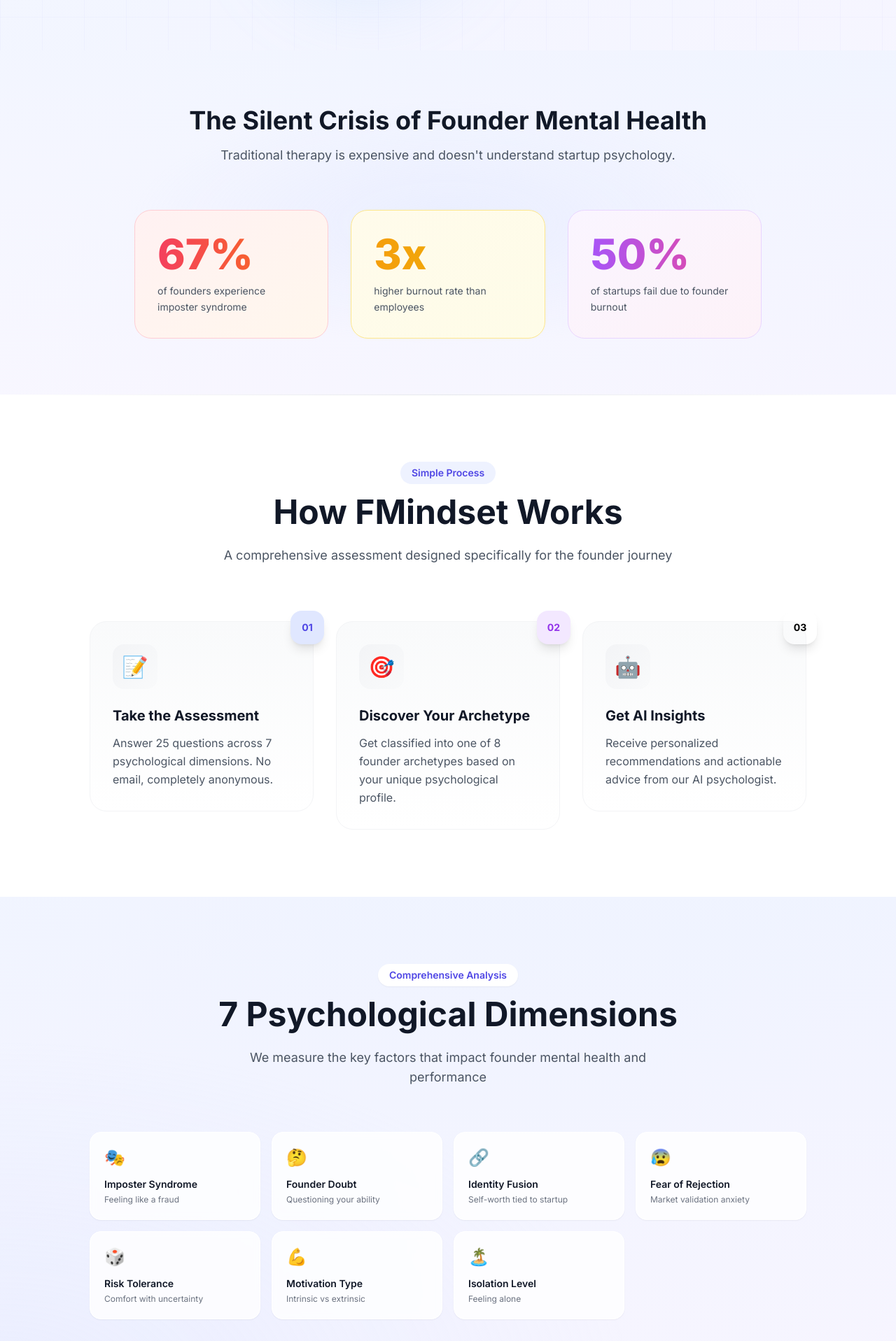
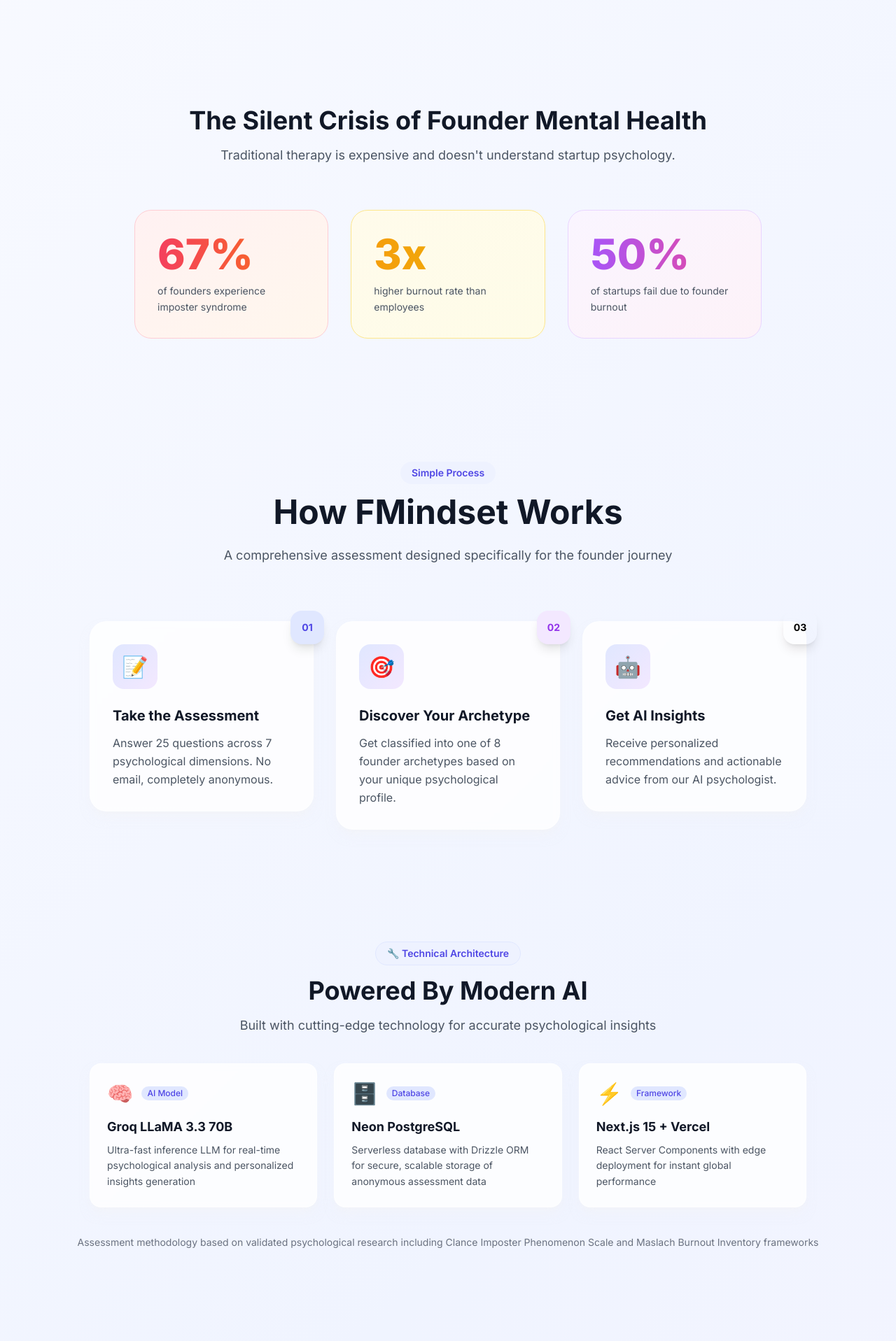
Before and after one commit to Elbrak17/fmindset, a Next.js app: page / in a window 1280 px wide. Shown: the part 880-2797 px from the top of the page at 70% size. Built offline with nearby package versions, Linux system fonts and the light colour scheme.

Commit message:
tech stack section, hackathon badge, unified homepage background

```diff
--- a/src/app/page.tsx
+++ b/src/app/page.tsx
@@ -2,21 +2,21 @@
 
 export default function Home() {
   return (
-    <div className="min-h-screen">
+    <div className="min-h-screen relative">
+      {/* Global Background - applies to entire page */}
+      <div className="fixed inset-0 bg-gradient-to-br from-slate-50 via-indigo-50/50 to-purple-50/50" />
+      <div className="fixed inset-0 bg-[radial-gradient(ellipse_at_top_right,_var(--tw-gradient-stops))] from-indigo-100/40 via-transparent to-transparent" />
+      <div className="fixed inset-0 bg-[linear-gradient(rgba(99,102,241,0.03)_1px,transparent_1px),linear-gradient(90deg,rgba(99,102,241,0.03)_1px,transparent_1px)] bg-[size:60px_60px]" />
+
+      {/* Floating Orbs - fixed position */}
+      <div className="fixed top-20 left-[10%] w-72 h-72 bg-gradient-to-br from-indigo-300/30 to-purple-300/30 rounded-full blur-3xl animate-blob pointer-events-none" />
+      <div className="fixed top-40 right-[10%] w-96 h-96 bg-gradient-to-br from-purple-300/20 to-pink-300/20 rounded-full blur-3xl animate-blob animation-delay-2000 pointer-events-none" />
+      <div className="fixed bottom-20 left-[30%] w-80 h-80 bg-gradient-to-br from-cyan-300/20 to-indigo-300/20 rounded-full blur-3xl animate-blob animation-delay-1000 pointer-events-none" />
+
+      {/* Content wrapper */}
+      <div className="relative z-10">
         {/* Hero Section */}
         <section className="relative min-h-[90vh] flex items-center overflow-hidden">
-        {/* Animated Background */}
-        <div className="absolute inset-0 bg-gradient-to-br from-slate-50 via-indigo-50/50 to-purple-50/50" />
-        <div className="absolute inset-0 bg-[radial-gradient(ellipse_at_top_right,_var(--tw-gradient-stops))] from-indigo-100/40 via-transparent to-transparent" />
-
-        {/* Floating Orbs */}
-        <div className="absolute top-20 left-[10%] w-72 h-72 bg-gradient-to-br from-indigo-300/30 to-purple-300/30 rounded-full blur-3xl animate-blob" />
-        <div className="absolute top-40 right-[10%] w-96 h-96 bg-gradient-to-br from-purple-300/20 to-pink-300/20 rounded-full blur-3xl animate-blob animation-delay-2000" />
-        <div className="absolute bottom-20 left-[30%] w-80 h-80 bg-gradient-to-br from-cyan-300/20 to-indigo-300/20 rounded-full blur-3xl animate-blob animation-delay-1000" />
-
-        {/* Grid Pattern */}
-        <div className="absolute inset-0 bg-[linear-gradient(rgba(99,102,241,0.03)_1px,transparent_1px),linear-gradient(90deg,rgba(99,102,241,0.03)_1px,transparent_1px)] bg-[size:60px_60px]" />
-
           <div className="relative container mx-auto px-4 py-20 lg:py-32">
           <div className="max-w-5xl mx-auto text-center">
             {/* Badge */}
@@ -104,11 +104,9 @@
 
         </section>
 
-      {/* Stats Section - Light Theme */}
-      <section className="py-20 bg-gradient-to-b from-indigo-50/50 to-purple-50/50 relative overflow-hidden">
-        <div className="absolute inset-0 bg-[radial-gradient(ellipse_at_center,_var(--tw-gradient-stops))] from-indigo-100/50 via-transparent to-transparent" />
-
-        <div className="relative container mx-auto px-4">
+        {/* Stats Section */}
+        <section className="py-20 relative">
+          <div className="container mx-auto px-4">
           <div className="text-center mb-16">
             <h2 className="text-3xl md:text-4xl font-bold text-gray-900 mb-4">
               The Silent Crisis of Founder Mental Health
@@ -136,9 +134,7 @@
         </section>
 
         {/* How It Works */}
-      <section className="py-24 bg-white relative overflow-hidden">
-        <div className="absolute top-0 left-0 right-0 h-px bg-gradient-to-r from-transparent via-gray-200 to-transparent" />
-
+        <section className="py-24 relative">
           <div className="container mx-auto px-4">
           <div className="text-center mb-20">
             <span className="inline-block px-4 py-1.5 rounded-full bg-indigo-50 text-indigo-600 text-sm font-semibold mb-4">
@@ -159,11 +155,11 @@
               { step: '03', icon: '🤖', title: 'Get AI Insights', desc: 'Receive personalized recommendations and actionable advice from our AI psychologist.', color: 'pink' },
             ].map((item, i) => (
               <div key={i} className="group relative">
-                <div className="relative p-8 rounded-3xl bg-gradient-to-b from-gray-50 to-white border border-gray-100 hover:border-gray-200 hover:shadow-xl hover:shadow-gray-100/50 transition-all duration-500">
+                <div className="relative p-8 rounded-3xl bg-white/80 backdrop-blur-sm border border-white/50 shadow-lg shadow-gray-100/50 hover:shadow-xl hover:shadow-indigo-100/50 transition-all duration-500">
                   <span className={`absolute -top-4 -right-4 w-12 h-12 rounded-2xl bg-${item.color}-100 flex items-center justify-center text-${item.color}-600 font-bold text-sm shadow-lg`}>
                     {item.step}
                   </span>
-                  <div className="w-16 h-16 rounded-2xl bg-gradient-to-br from-gray-100 to-gray-50 flex items-center justify-center text-3xl mb-6 group-hover:scale-110 transition-transform duration-500">
+                  <div className="w-16 h-16 rounded-2xl bg-gradient-to-br from-indigo-100 to-purple-100 flex items-center justify-center text-3xl mb-6 group-hover:scale-110 transition-transform duration-500">
                     {item.icon}
                   </div>
                   <h3 className="text-xl font-bold text-gray-900 mb-3">{item.title}</h3>
@@ -175,11 +171,64 @@
         </div>
         </section>
 
+        {/* Tech Stack / Powered By */}
+        <section className="py-16 relative">
+          <div className="container mx-auto px-4">
+          <div className="text-center mb-10">
+            <span className="inline-block px-4 py-1.5 rounded-full bg-indigo-50 text-indigo-600 text-sm font-semibold mb-4 border border-indigo-100">
+              🔧 Technical Architecture
+            </span>
+            <h2 className="text-3xl md:text-4xl font-bold text-gray-900 mb-4">
+              Powered By Modern AI
+            </h2>
+            <p className="text-gray-600 text-lg max-w-2xl mx-auto">
+              Built with cutting-edge technology for accurate psychological insights
+            </p>
+          </div>
+
+          <div className="grid grid-cols-1 md:grid-cols-3 gap-6 max-w-5xl mx-auto">
+            {[
+              {
+                icon: '🧠',
+                title: 'Groq LLaMA 3.3 70B',
+                desc: 'Ultra-fast inference LLM for real-time psychological analysis and personalized insights generation',
+                tag: 'AI Model'
+              },
+              {
+                icon: '🗄️',
+                title: 'Neon PostgreSQL',
+                desc: 'Serverless database with Drizzle ORM for secure, scalable storage of anonymous assessment data',
+                tag: 'Database'
+              },
+              {
+                icon: '⚡',
+                title: 'Next.js 15 + Vercel',
+                desc: 'React Server Components with edge deployment for instant global performance',
+                tag: 'Framework'
+              },
+            ].map((item, i) => (
+              <div key={i} className="group p-6 rounded-2xl bg-white/80 backdrop-blur-sm border border-white/50 shadow-lg shadow-gray-100/50 hover:shadow-xl hover:shadow-indigo-100/50 transition-all duration-300">
+                <div className="flex items-center gap-3 mb-4">
+                  <span className="text-3xl">{item.icon}</span>
+                  <span className="px-2 py-0.5 text-xs font-medium bg-indigo-100 text-indigo-600 rounded-full">{item.tag}</span>
+                </div>
+                <h3 className="text-lg font-bold text-gray-900 mb-2">{item.title}</h3>
+                <p className="text-sm text-gray-600 leading-relaxed">{item.desc}</p>
+              </div>
+            ))}
+          </div>
+
+          <div className="mt-10 text-center">
+            <p className="text-sm text-gray-500">
+              Assessment methodology based on validated psychological research including Clance Imposter Phenomenon Scale and Maslach Burnout Inventory frameworks
+            </p>
+          </div>
+        </div>
+        </section>
+
         {/* 7 Dimensions */}
-      <section className="py-24 bg-gradient-to-b from-indigo-50/50 to-purple-50/50 relative overflow-hidden">
-        <div className="absolute inset-0 bg-[radial-gradient(ellipse_at_bottom_left,_var(--tw-gradient-stops))] from-indigo-100/50 via-transparent to-transparent" />
-
-        <div className="relative container mx-auto px-4">
+        <section className="py-24 relative">
+          <div className="container mx-auto px-4">
           <div className="text-center mb-16">
             <span className="inline-block px-4 py-1.5 rounded-full bg-white text-indigo-600 text-sm font-semibold mb-4 shadow-sm">
               Comprehensive Analysis
@@ -213,7 +262,7 @@
         </section>
 
         {/* 8 Archetypes */}
-      <section className="py-24 bg-white relative">
+        <section className="py-24 relative">
           <div className="container mx-auto px-4">
           <div className="text-center mb-16">
             <span className="inline-block px-4 py-1.5 rounded-full bg-purple-50 text-purple-600 text-sm font-semibold mb-4">
@@ -243,7 +292,7 @@
                 className={`group relative p-6 rounded-2xl text-center transition-all duration-300 hover:scale-105 ${
                   arch.special
                     ? 'bg-gradient-to-br from-rose-50 to-orange-50 border-2 border-rose-200'
-                    : 'bg-gray-50 border border-gray-100 hover:border-indigo-200 hover:bg-indigo-50/50'
+                    : 'bg-white/80 backdrop-blur-sm border border-white/50 shadow-lg shadow-gray-100/50 hover:shadow-xl hover:shadow-indigo-100/50'
                 }`}
               >
                 <span className="text-4xl mb-3 block group-hover:scale-110 transition-transform duration-300">{arch.icon}</span>
@@ -260,7 +309,7 @@
         </section>
 
         {/* Disclaimer */}
-      <section className="py-8 bg-amber-50 border-y border-amber-100">
+        <section className="py-8 bg-amber-50/80 backdrop-blur-sm border-y border-amber-100">
           <div className="container mx-auto px-4">
             <div className="max-w-3xl mx-auto text-center flex items-center justify-center gap-3">
               <span className="text-2xl">⚠️</span>
@@ -308,5 +357,6 @@
           </div>
         </section>
       </div>
+    </div>
   )
 }
--- a/src/components/Layout/Footer.tsx
+++ b/src/components/Layout/Footer.tsx
@@ -91,6 +91,16 @@
 
         {/* Bottom Bar */}
         <div className="mt-16 pt-8 border-t border-gray-200">
+          {/* Hackathon Badge */}
+          <div className="flex justify-center mb-6">
+            <div className="inline-flex items-center gap-3 px-5 py-2.5 bg-gradient-to-r from-indigo-50 to-purple-50 rounded-full border border-indigo-100">
+              <span className="text-lg">🏆</span>
+              <span className="text-sm font-medium text-indigo-700">
+                Built for <span className="font-bold">Alameda Hacks 2025</span> — Social Good Track
+              </span>
+            </div>
+          </div>
+
           <div className="flex flex-col md:flex-row justify-between items-center gap-4">
             <p className="text-sm text-gray-500">
               © {new Date().getFullYear()} FMindset. Built with <span className="text-red-500">❤️</span> for founders who feel alone.
```
Lines whose indentation alone changed are shown as unchanged.
